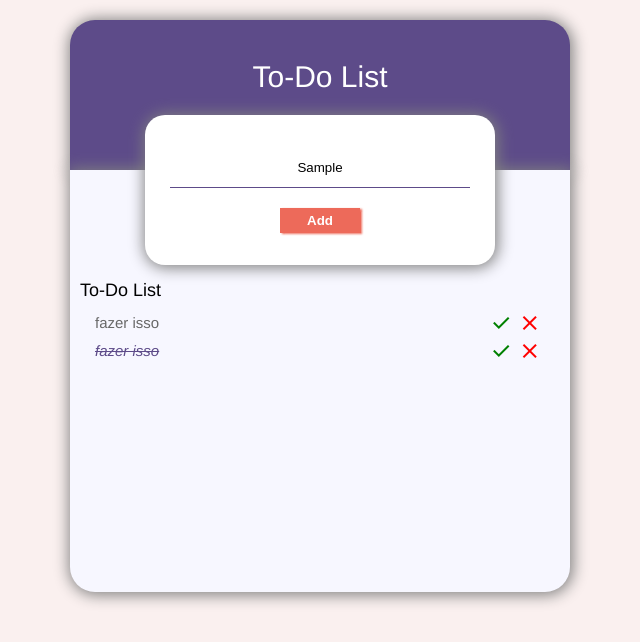
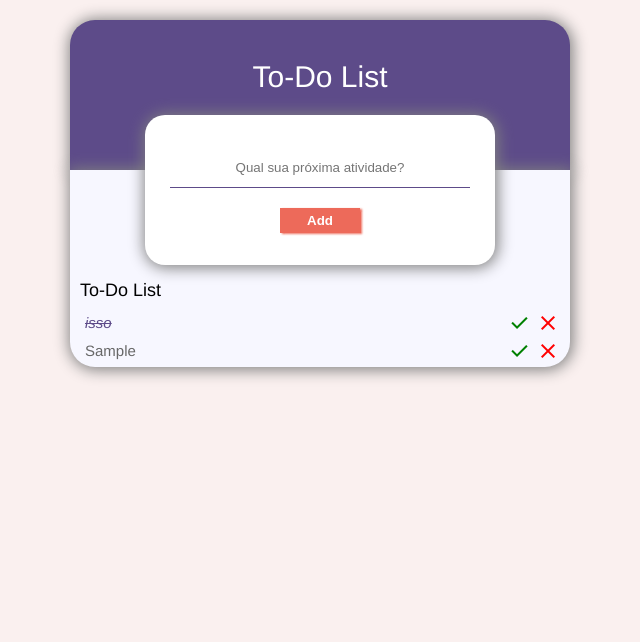
Before and after one commit to brunobatistaj/Projeto-To-do-list, a plain HTML site: page index.html in a window 1280 px wide. Both pictures are taken after typing "Sample" into the empty fields and a click on the button "Add". Shown: the whole page, without its empty margins (320-960 px from the left). Drawn offline with nearby package versions, Linux system fonts and the light colour scheme.

Commit message:
comecando-JS

```diff
--- a/css/style.css
+++ b/css/style.css
@@ -73,7 +73,7 @@ header h1{
 
 #resp_area{
     width: 500px;
-    height: 33vw;
+    height: auto;
     background-color: #f7f7ff;
     margin: -20px auto;
     border-bottom-left-radius: 25px;
@@ -88,20 +88,31 @@ header h1{
     height: auto;
     text-align: center;
     padding-top: 110px;
-    padding-left: 10px;
-    padding-right: 10px;
+
 }
 #resp_box h2{
     text-align: left;
     font-size: 18px;
     font-weight: 400;
     padding-bottom: 10px;
+    padding-left: 10px;
+
 }
 #resp_box p{
     font-size: 15px;
     padding-bottom: 5px;
     padding-left: 15px;
     color: #686868;
+    text-align: left;
+    word-wrap: break-word;
+}
+/*checklist*/
+#resp_box .check p{
+    text-decoration: line-through;
+    font-style: italic;
+    color: #5d4b89;
+    text-align: left;
+    word-wrap: break-word;
 }
 
 #resp{
@@ -109,16 +120,15 @@ header h1{
     flex-wrap: wrap;
     flex-direction: row;
     align-items: center;
+    justify-content: space-between;
+    padding-right: 10px;
 }
 
+
+
+/*icons*/
 #icons{
-    padding-left: 330px;
-}
-
-#resp_box .check p{
-    text-decoration: line-through;
-    font-style: italic;
-    color: #5d4b89;
+    text-align: right;
 }
 
 #done{
--- a/index.html
+++ b/index.html
@@ -14,33 +14,25 @@
         <h1>To-Do List</h1>
     </header>
     <section id="text">
-        <input type="text" placeholder="Qual sua próxima atividade?">
+        <input id="txt" type="text" placeholder="Qual sua próxima atividade?">
         <button id="add">Add</button>
     </section>
 
     <section id="resp_area">
         <div id="resp_box">
             <h2>To-Do List</h2>
-            <div id="resp">
-                <p>fazer isso</p>
+
+
+
+            <div id="resp" class="check">
+                <p>isso</p>
                 <div id="icons">
-                <span id="done" class="material-symbols-outlined">
-                    done
+                    <span onclick="" id="done" class="material-symbols-outlined">
+                        done
+                        </span>
+                    <span id="delete" class="material-symbols-outlined">
+                        close
                     </span>
-                <span id="delete" class="material-symbols-outlined">
-                    close
-                </span>
-                </div>
-            </div>
-            <div id="resp" class="check">
-                <p>fazer isso</p>
-                <div id="icons">
-                <span id="done" class="material-symbols-outlined">
-                    done
-                    </span>
-                <span id="delete" class="material-symbols-outlined">
-                    close
-                </span>
                 </div>
             </div>
         </div>
--- a/script/script.js
+++ b/script/script.js
@@ -0,0 +1,49 @@
+let add = document.querySelector("#add")
+add.addEventListener("click", adicionar)
+let resposta = document.querySelector("#resp_box")
+let lista = document.querySelector("#txt")
+
+
+function adicionar(){
+    let checkTxt = lista.value
+
+    //validação
+    if(!checkTxt){
+        alert('Digite algo em sua lista!')
+    }//else if(){}
+    else{
+        let newItem =
+        `<div id="resp">
+            <p>${checkTxt}</p>
+            <div id="icons">
+            <span onclick="marcar()" id="done" class="material-symbols-outlined">
+                done
+                </span>
+            <span id="delete" class="material-symbols-outlined">
+                close
+            </span>
+            </div>
+        </div>`
+
+        resposta.innerHTML += newItem
+        lista.value = ''
+        lista.focus()
+    }
+}
+
+
+
+
+
+
+
+
+
+lista.addEventListener('keyup',function(event){
+    //tecla 13 equivale a 'enter'
+    if(event.keyCode === 13){
+        //cancela outra possivel açao de enter
+        event.preventDefault()
+        add.click()
+    }
+})
```
